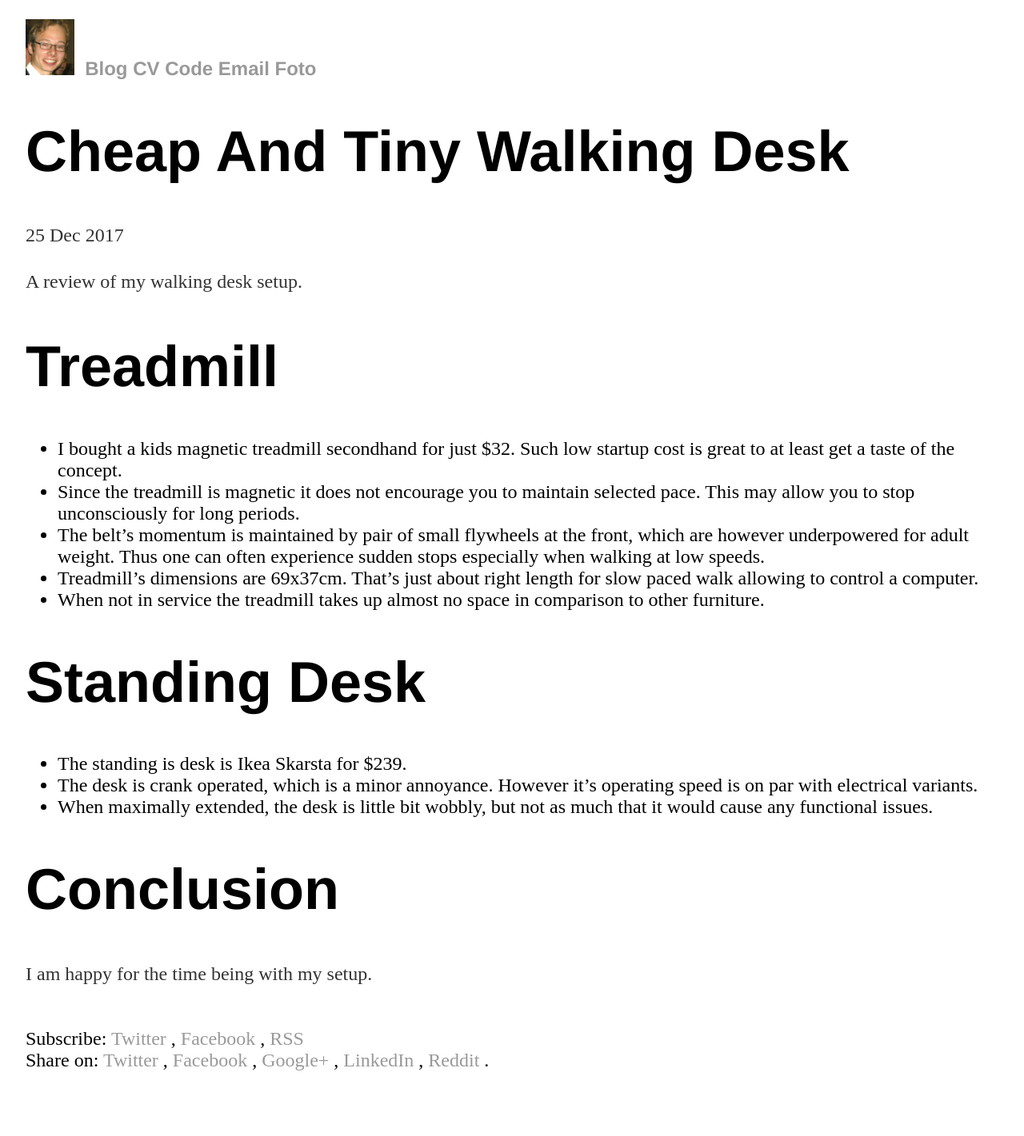
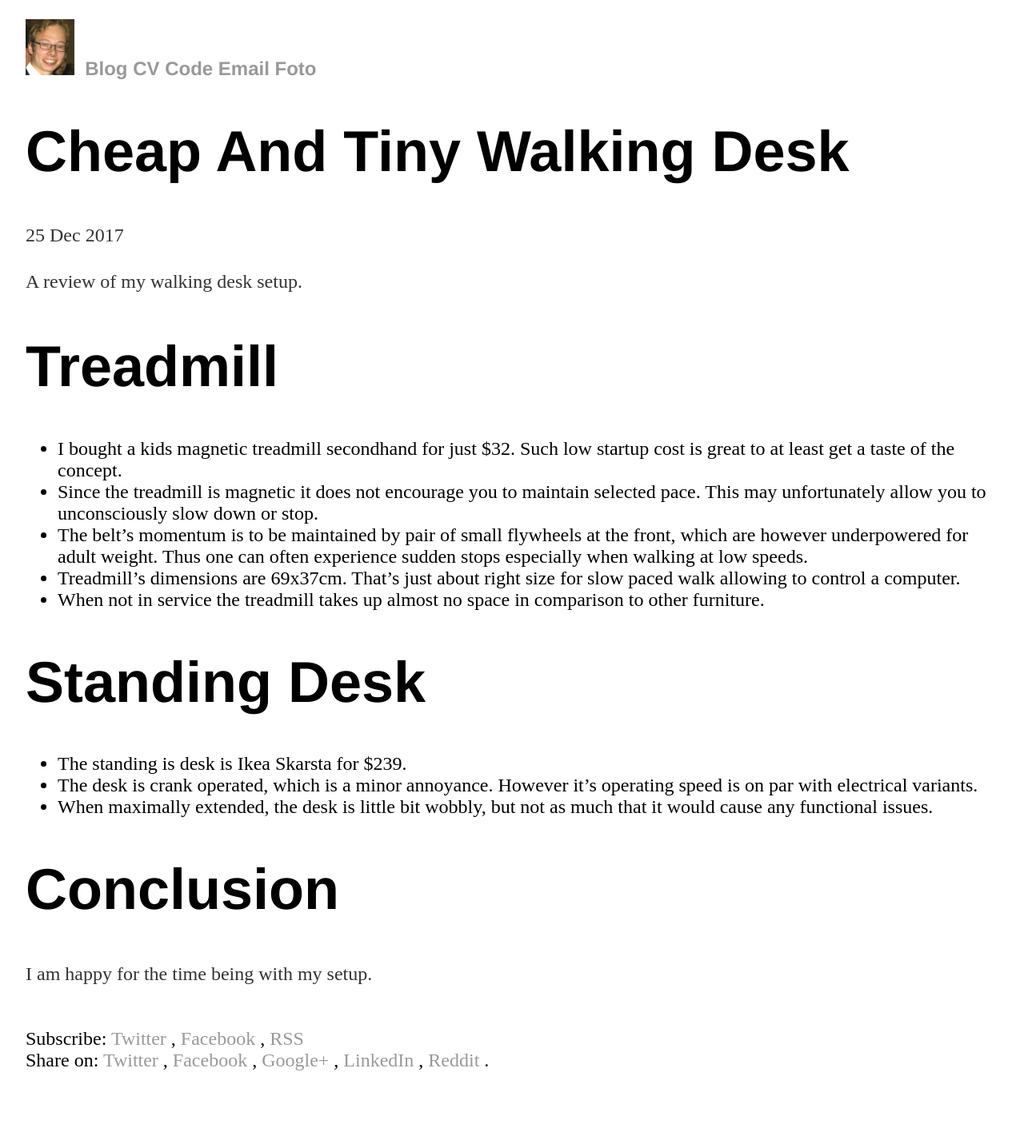
Before and after one commit to vackosar/vackosar.github.io, a Jekyll site: the page built from _posts/2017-12-25-Cheap-And-Tiny-Walking-Desk.md, in a window 1280 px wide. Shown: the whole page at 80% size. Built offline with Jekyll 4.4.1, drawn with Linux system fonts in a browser that asks for light colours; comment, search, counter and statistics services are not loaded.

Commit message:
Walking desk

```diff
--- a/_posts/2017-12-25-Cheap-And-Tiny-Walking-Desk.md
+++ b/_posts/2017-12-25-Cheap-And-Tiny-Walking-Desk.md
@@ -8,9 +8,9 @@ A review of my walking desk setup.
 
 # Treadmill
 - I bought a kids magnetic treadmill secondhand for just $32. Such low startup cost is great to at least get a taste of the concept.
-- Since the treadmill is magnetic it does not encourage you to maintain selected pace. This may allow you to stop unconsciously for long periods.
-- The belt's momentum is maintained by pair of small flywheels at the front, which are however underpowered for adult weight. Thus one can often experience sudden stops especially when walking at low speeds.
-- Treadmill's dimensions are 69x37cm. That's just about right length for slow paced walk allowing to control a computer.
+- Since the treadmill is magnetic it does not encourage you to maintain selected pace. This may unfortunately allow you to unconsciously slow down or stop.
+- The belt's momentum is to be maintained by pair of small flywheels at the front, which are however underpowered for adult weight. Thus one can often experience sudden stops especially when walking at low speeds.
+- Treadmill's dimensions are 69x37cm. That's just about right size for slow paced walk allowing to control a computer.
 - When not in service the treadmill takes up almost no space in comparison to other furniture.
 
 # Standing Desk
```
